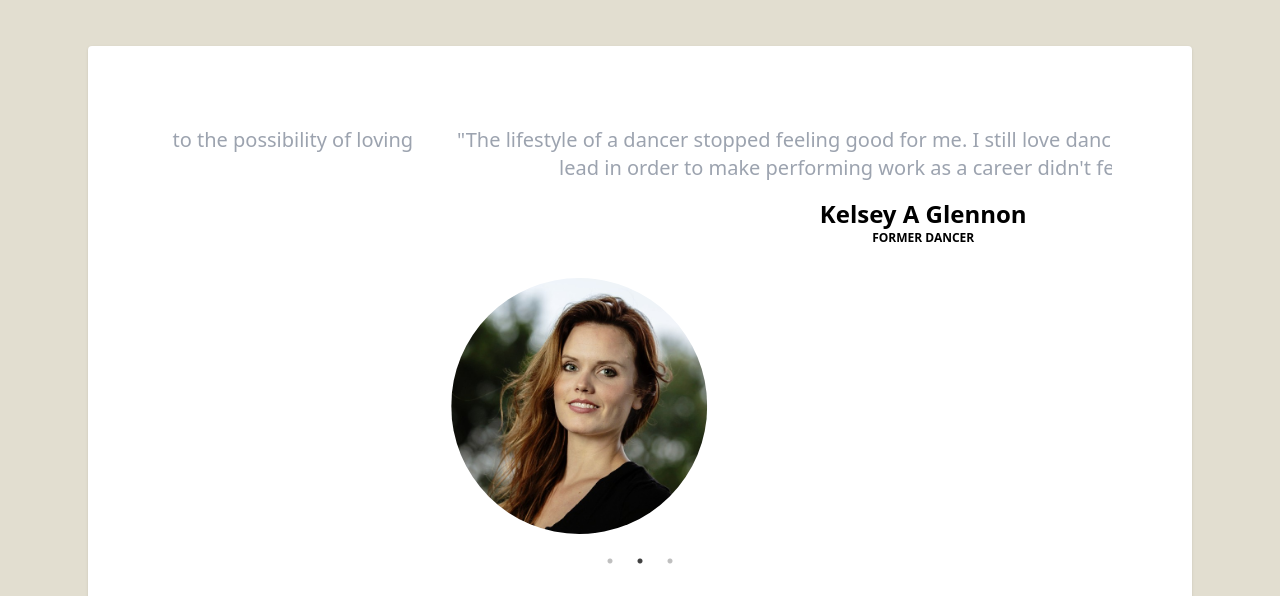
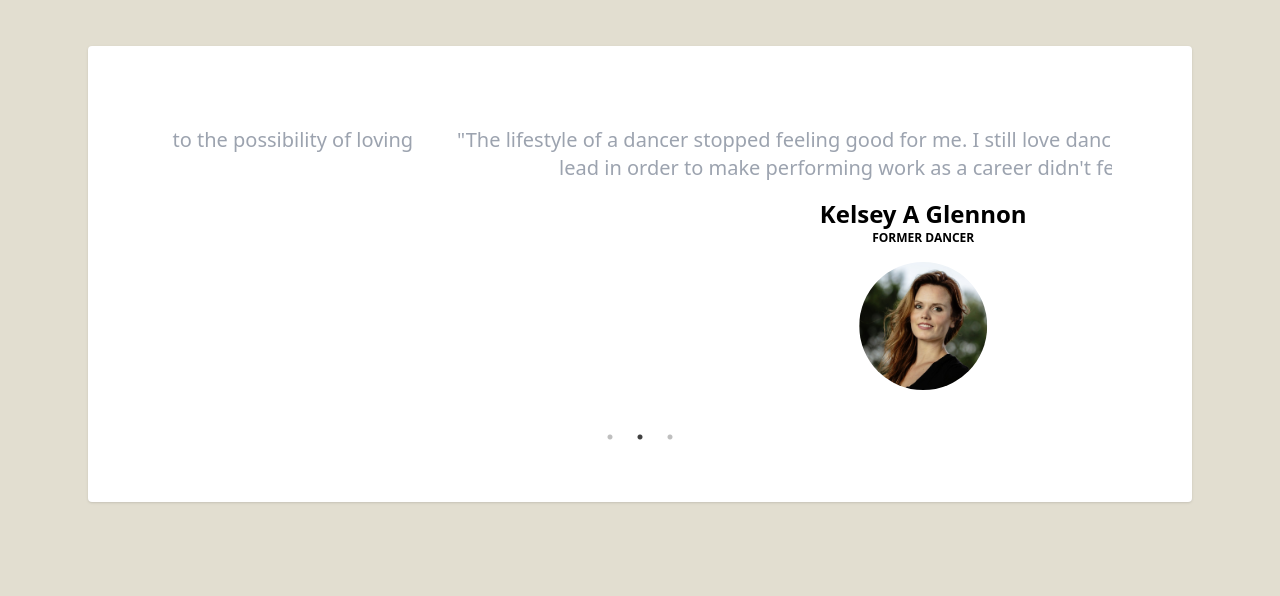
Before and after one commit to IsaacCavallaro/pivot-for-dancers, a React (Create React App) app: page / in a window 1280 px wide. Shown: the part 4040-4636 px from the top of the page. Built offline with nearby package versions, Linux system fonts and the light colour scheme; a web font is replaced by a local one.

Commit message:
WIP: Card layout

```diff
--- a/src/components/TestimonialSection.tsx
+++ b/src/components/TestimonialSection.tsx
@@ -49,9 +49,8 @@ const TestimonialsSection: React.FC = () => {
         <div className="relative mx-auto px-4 py-12 mb-20 text-center bg-white rounded shadow md:px-20 md:py-20 dark:bg-gray-700">
           <Slider {...settings}>
             {testimonials.map((testimonial, index) => (
-              <div key={index} className="flex flex-col items-center">
-                <div className="relative overflow-hidden mb-8">
-                  <div className="text-center">
+              <div key={index} className="flex flex-col items-center text-center">
+                <div className="flex flex-col items-center mb-8">
                   <p className="mb-4 leading-7 text-gray-400 lg:text-lg xl:text-xl">
                     {testimonial.content}
                   </p>
@@ -61,10 +60,13 @@ const TestimonialsSection: React.FC = () => {
                   <span className="block text-xs font-semibold text-black uppercase">
                     {testimonial.role}
                   </span>
+                  <div className="w-32 h-32 mt-4">
+                    <img
+                      className="object-cover w-full h-full rounded-full"
+                      src={testimonial.imageSrc}
+                      alt={testimonial.author}
+                    />
                   </div>
-                </div>
-                <div className="w-32 h-32 lg:w-64 lg:h-64 mb-3 text-xs text-white rounded-full transition-opacity duration-1000 ease-in-out">
-                  <img className="object-cover w-full h-full hover:scale-110 rounded-full" src={testimonial.imageSrc} alt={testimonial.author} />
                 </div>
               </div>
             ))}
```
Lines whose indentation alone changed are shown as unchanged.
